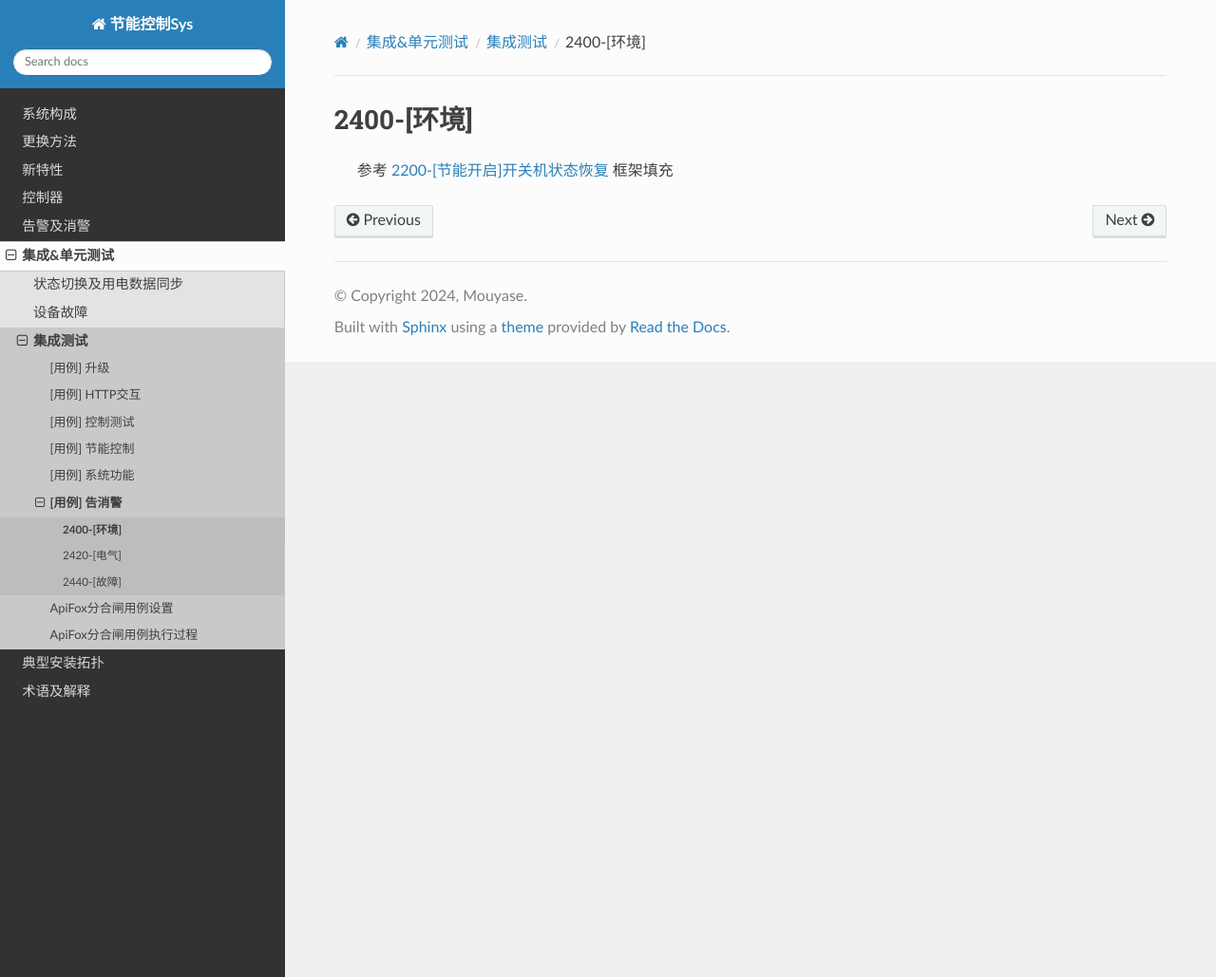
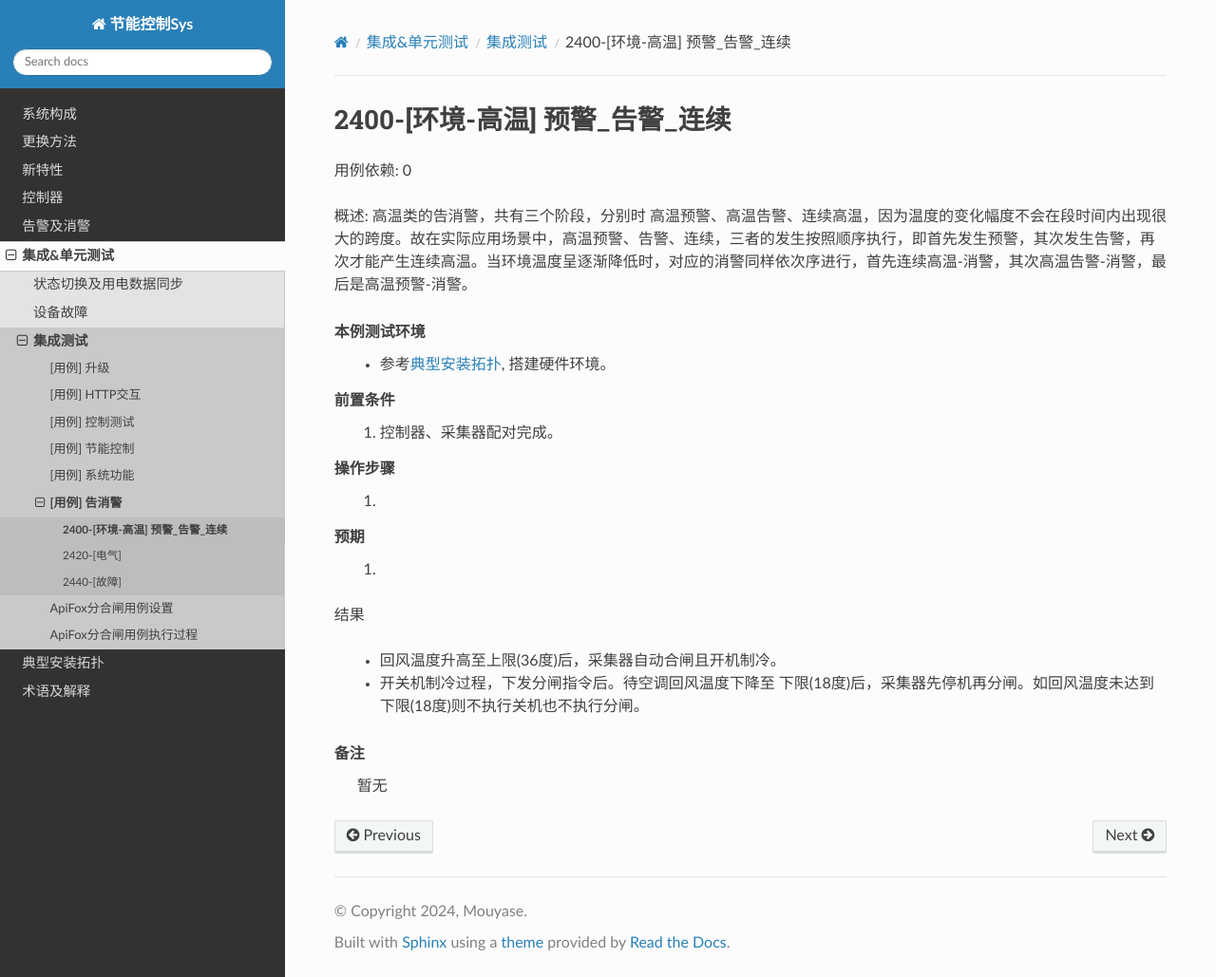
Before and after one commit to Muatrack/ControllerDocs, a Sphinx documentation site: the page built from docs/source/docs/testcase/functions/alerts/id-2400.rst, in a window 1280 px wide and 1029 px high. Shown: the whole window at 95% size. Built offline with Sphinx 7.4.7 and the Read the Docs theme 3.1.0, drawn with Linux system fonts in a browser that asks for light colours.

Commit message:
增加 测试框架

```diff
--- a/docs/source/docs/testcase/functions/alerts/id-2400.rst
+++ b/docs/source/docs/testcase/functions/alerts/id-2400.rst
@@ -1,4 +1,26 @@
-2400-[环境]
-================================
+2400-[环境-高温] 预警_告警_连续
+==================================
 
-    参考 :ref:`2200-[节能开启]开关机状态恢复` 框架填充
+用例依赖: 0
+
+概述: 高温类的告消警，共有三个阶段，分别时 高温预警、高温告警、连续高温，因为温度的变化幅度不会在段时间内出现很大的跨度。故在实际应用场景中，高温预警、告警、连续，三者的发生按照顺序执行，即首先发生预警，其次发生告警，再次才能产生连续高温。当环境温度呈逐渐降低时，对应的消警同样依次序进行，首先连续高温-消警，其次高温告警-消警，最后是高温预警-消警。
+
+本例测试环境
+    * 参考\ :ref:`典型安装拓扑`, 搭建硬件环境。
+
+前置条件
+    1. 控制器、采集器配对完成。
+
+操作步骤
+    #.
+
+预期
+    1.
+
+结果
+
+    * 回风温度升高至上限(36度)后，采集器自动合闸且开机制冷。
+    * 开关机制冷过程，下发分闸指令后。待空调回风温度下降至 下限(18度)后，采集器先停机再分闸。如回风温度未达到 下限(18度)则不执行关机也不执行分闸。
+
+备注
+    暂无
```
Also changed, not shown: docs/source/docs/alerts.rst (+25 -4 lines).
